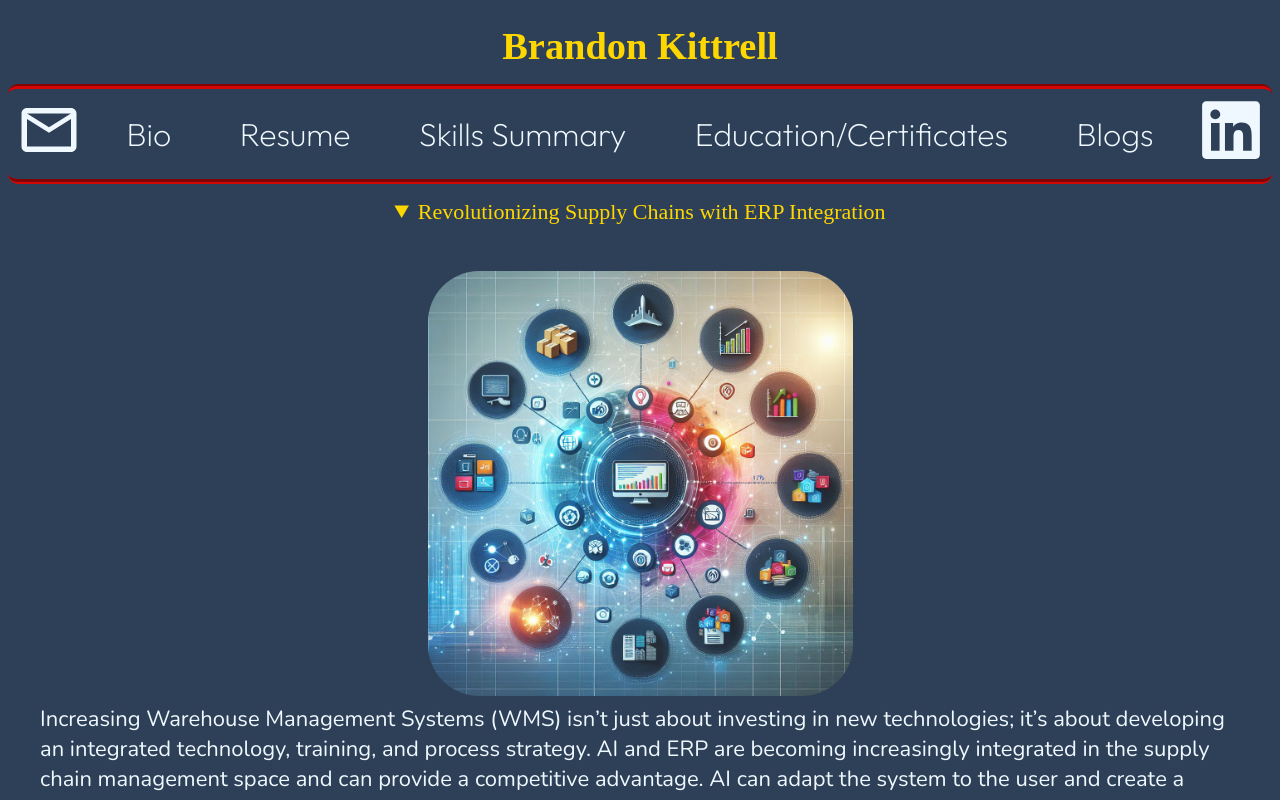
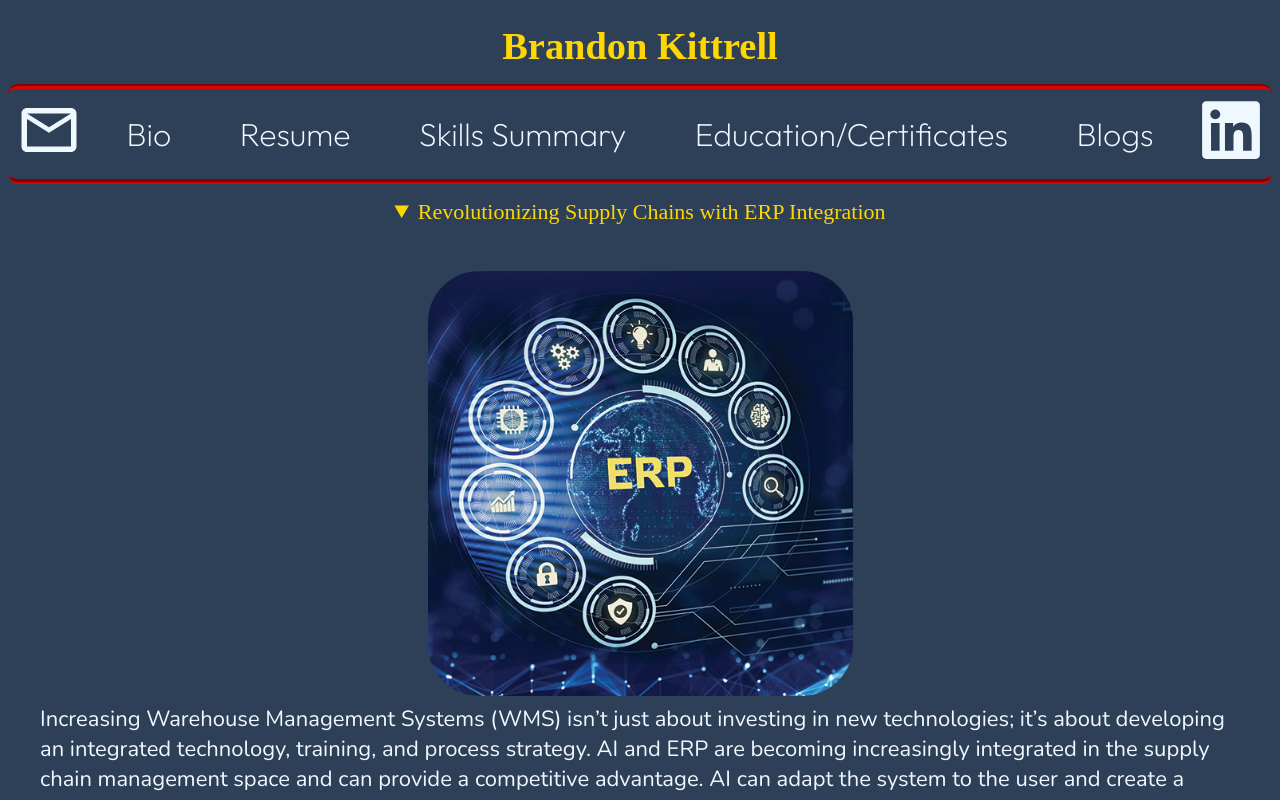
Before and after one commit to BRKittrell/Breviary2, a React (Create React App) app: page /blogs in a window 1280 px wide. Both pictures are taken after a click on the heading "Revolutionizing Supply Chains with ERP Integration". Shown: the top 800 px of the page. Built offline with nearby package versions, Linux system fonts and the light colour scheme; a web font is replaced by a local one.

Commit message:
edited image

```diff
--- a/src/pages/Blogs.js
+++ b/src/pages/Blogs.js
@@ -1,5 +1,5 @@
 import React from "react";
-import SCMERP from "../images/SCMERP.jpeg"
+import ERP_SCM from "../images/ERP_SCM.jpg"
 import Piggybank from "../images/Piggybank.jpeg"
 import PMM from "../images/PMM.jpeg"
 
@@ -8,7 +8,7 @@ const Blogs = () => {
     <div>
       <details>
         <summary>Revolutionizing Supply Chains with ERP Integration</summary>
-          <img className="blogpic" src={SCMERP}/>
+          <img className="blogpic" src={ERP_SCM}/>
           <p className="blogparagraph">Increasing Warehouse Management Systems (WMS) isn’t just about investing in new technologies; it’s about developing an integrated technology, training, and process strategy. AI and ERP are becoming increasingly integrated in the supply chain management space and can provide a competitive advantage. AI can adapt the system to the user and create a personalized user experience.</p>
           <article>
           <h1>Enhanced Visibility and Efficiency</h1>
```
Also changed, not shown: src/images/ERP_SCM.jpg (added).
